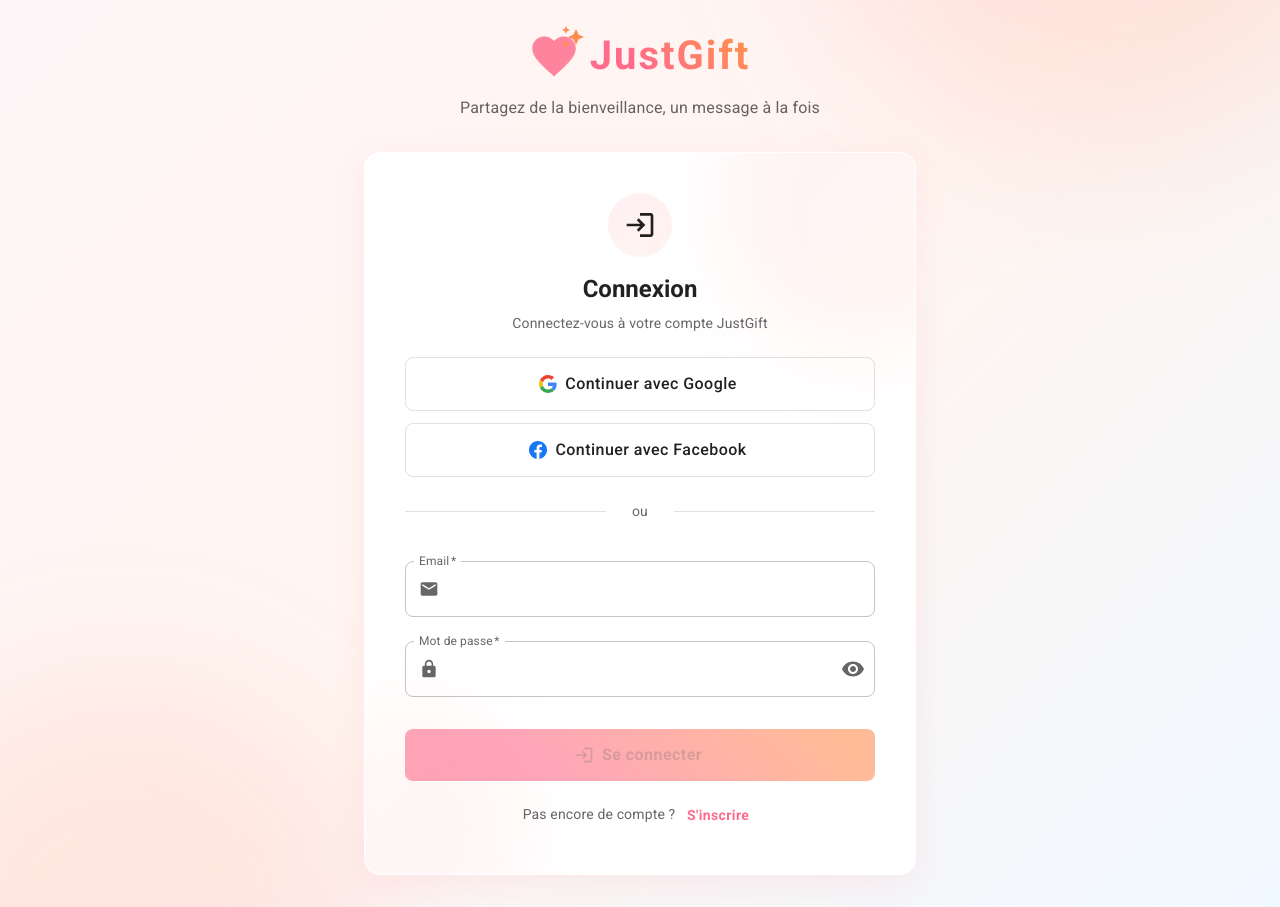
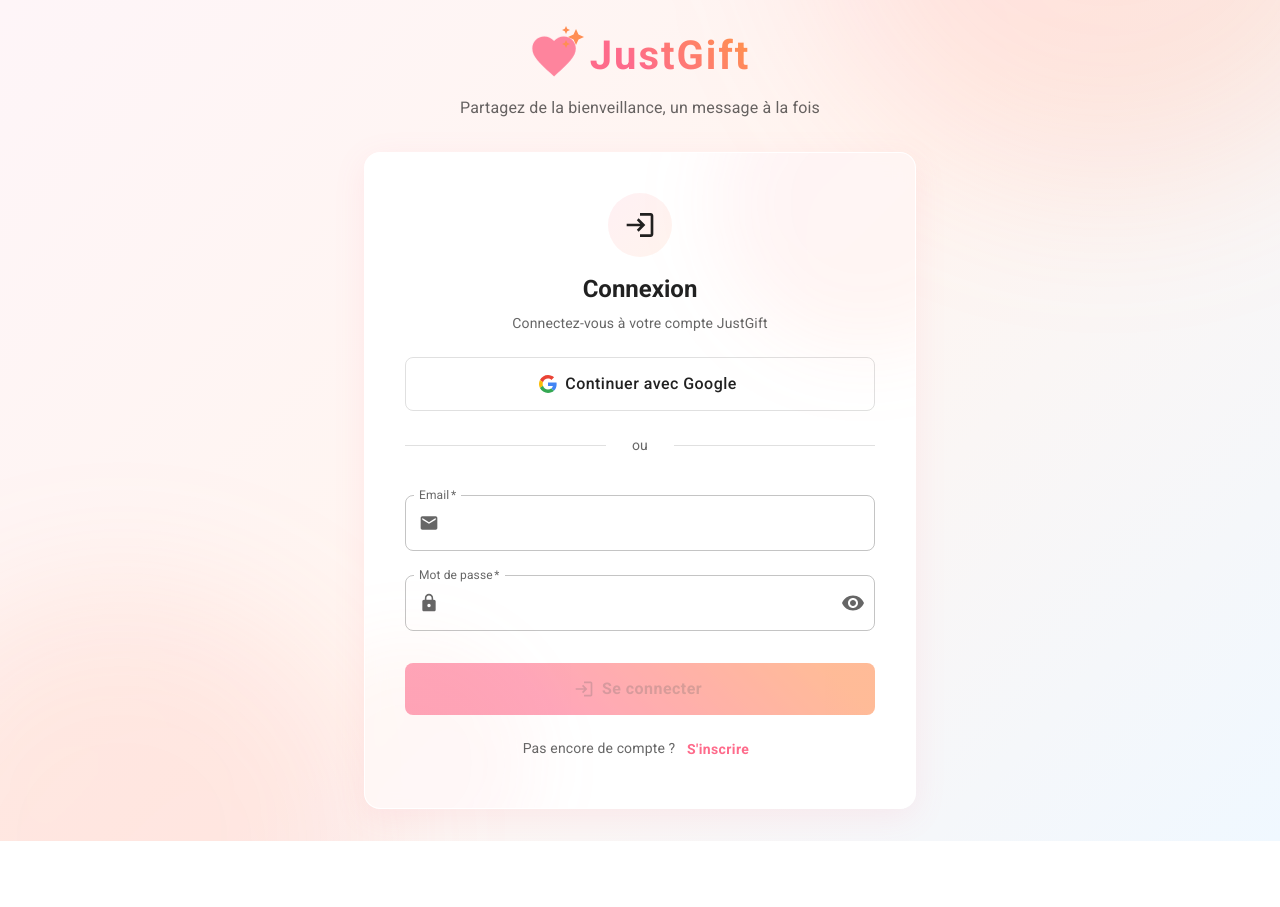
Before and after one commit to GovaerePaul/JAG-frontend, a Next.js app: page /fr/auth in a window 1280 px wide. After the commit the page ends 841 px from the top, so only its background shows below. Built offline with nearby package versions, Linux system fonts and the light colour scheme; no server answers.

Commit message:
fix: hide fb

```diff
--- a/src/components/auth/LoginForm.tsx
+++ b/src/components/auth/LoginForm.tsx
@@ -184,7 +184,8 @@
           {t('oauth.continueWithGoogle')}
         </Button>
 
-        <Button
+        {/* Temporarily hidden - Facebook OAuth not working */}
+        {/* <Button
           fullWidth
           variant="outlined"
           onClick={handleFacebookSignIn}
@@ -214,7 +215,7 @@
           }}
         >
           {t('oauth.continueWithFacebook')}
-        </Button>
+        </Button> */}
       </Box>
 
       {/* Divider */}
--- a/src/components/auth/RegisterForm.tsx
+++ b/src/components/auth/RegisterForm.tsx
@@ -229,7 +229,8 @@
           {t('oauth.continueWithGoogle')}
         </Button>
 
-        <Button
+        {/* Temporarily hidden - Facebook OAuth not working */}
+        {/* <Button
           fullWidth
           variant="outlined"
           onClick={handleFacebookSignIn}
@@ -259,7 +260,7 @@
           }}
         >
           {t('oauth.continueWithFacebook')}
-        </Button>
+        </Button> */}
       </Box>
 
       {/* Divider */}
```
